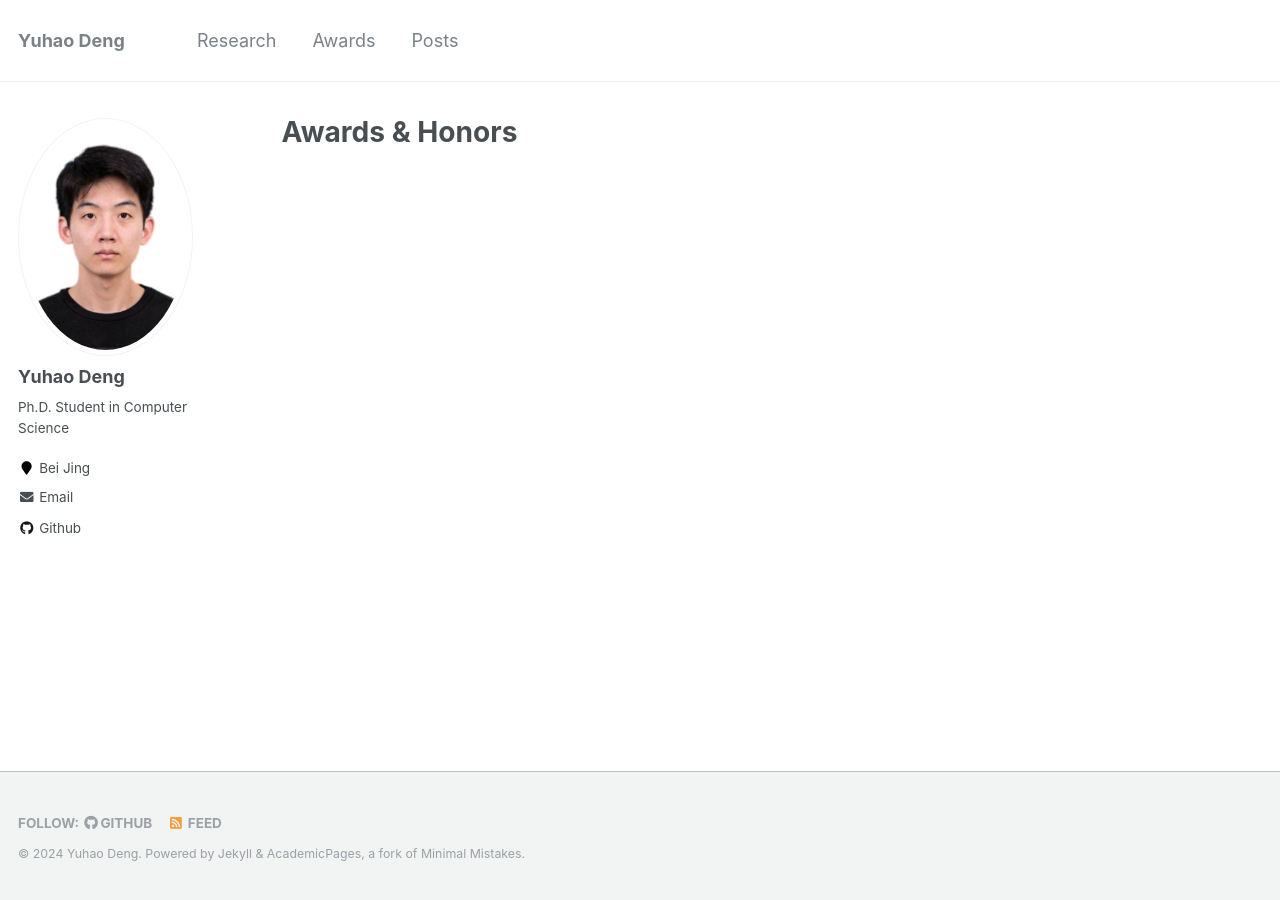
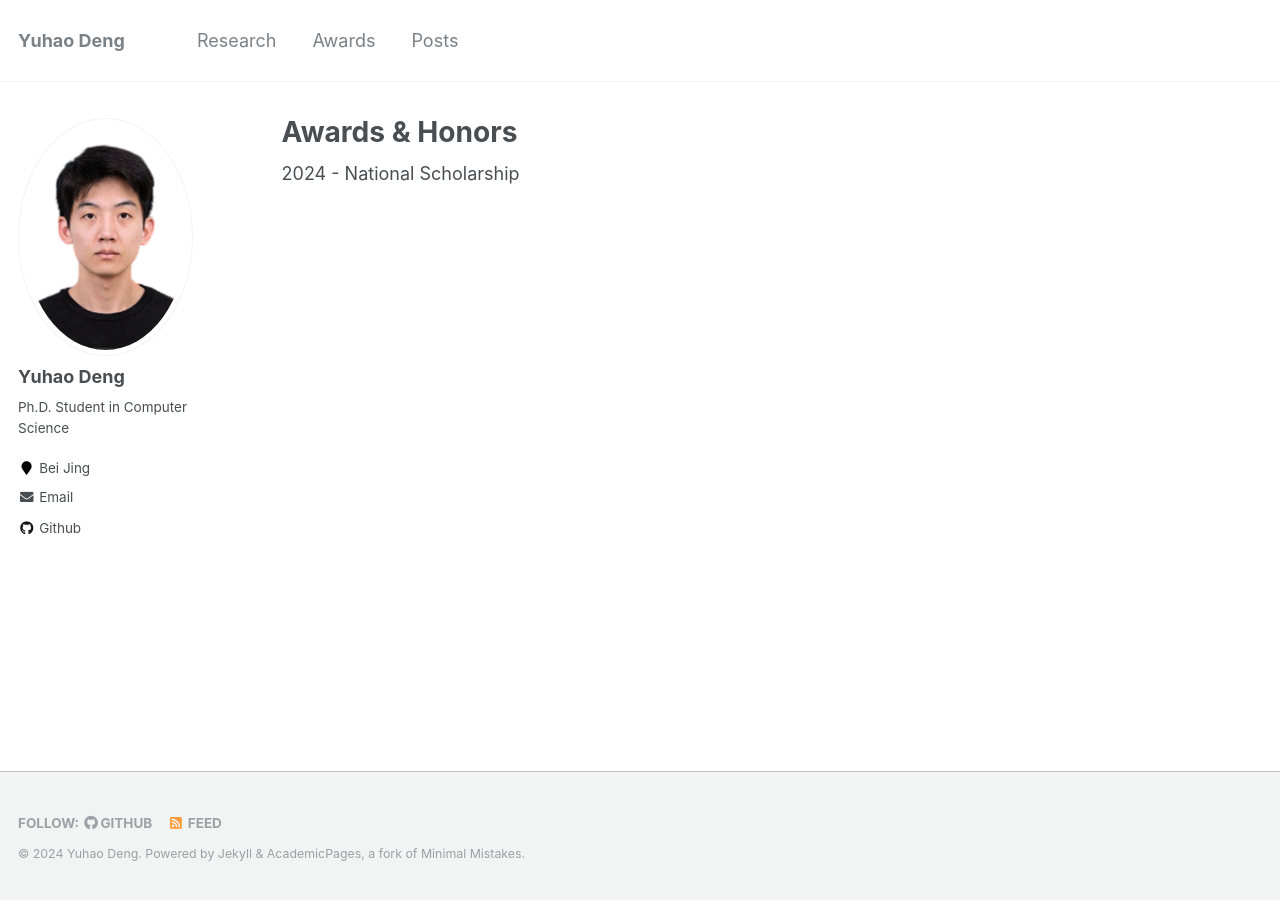
Before and after one commit to ddengyuhao/ddengyuhao.github.io, a Jekyll site: the page built from _pages/awards.md, in a window 1280 px wide. Built offline with Jekyll 4.4.1, drawn with Linux system fonts in a browser that asks for light colours; part of the change alters nothing that is shown.

Commit message:
Update awards.md

```diff
--- a/_pages/awards.md
+++ b/_pages/awards.md
@@ -1,7 +1,7 @@
 ---
 permalink: /awards/
 title: "Awards & Honors"
-# description: In reversed chronological order.
+description: In reversed chronological order.
 ---
 
 <!-- {% include base_path %}
@@ -13,3 +13,7 @@ title: "Awards & Honors"
 * Date and time stamp
 * Referring and exit pages
 * Number of clicks -->
+
+
+
+2024 - National Scholarship
```
